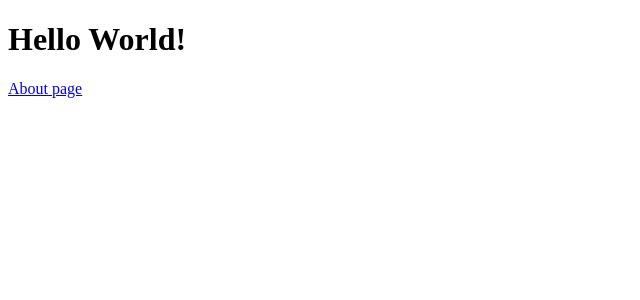
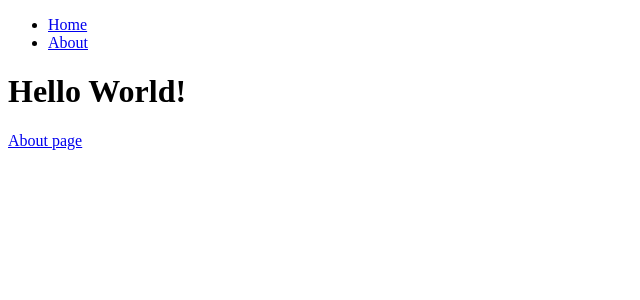
Before and after one commit to SofianeBoumedine/store, a Next.js app: page / in a window 1280 px wide. Shown: the top 300 px of the page, without its empty margins (0-640 px from the left). Built offline with nearby package versions, Linux system fonts and the light colour scheme.

Commit message:
Shared Components

```diff
--- /dev/null
+++ b/components/Header.js
@@ -0,0 +1,20 @@
+import Link from "next/link";
+
+export default () => (
+  <header>
+    <nav>
+      <ul>
+        <li>
+          <Link href={"/"}>
+            <a>Home</a>
+          </Link>
+        </li>
+        <li>
+          <Link href={"/about"}>
+            <a>About</a>
+          </Link>
+        </li>
+      </ul>
+    </nav>
+  </header>
+);
--- /dev/null
+++ b/lib/withLayout.js
@@ -0,0 +1,17 @@
+import React from "react";
+import Header from "../components/Header";
+
+const withLayout = Component => {
+  return class extends React.Component {
+    render() {
+      return (
+        <>
+          <Header />
+          <Component />
+        </>
+      );
+    }
+  };
+};
+
+export default withLayout;
--- a/pages/about.js
+++ b/pages/about.js
@@ -1,6 +1,7 @@
 import Head from "next/head";
+import withLayout from "../lib/withLayout";
 
-export default () => (
+const About = () => (
   <div>
     <Head>
       <title>About | Store</title>
@@ -8,3 +9,5 @@
     <h1>About Page!</h1>{" "}
   </div>
 );
+
+export default withLayout(About);
--- a/pages/index.js
+++ b/pages/index.js
@@ -1,8 +1,9 @@
 import Link from "next/link";
 import Head from "next/head";
+import withLayout from "../lib/withLayout";
 
-export default () => (
-  <div>
+const Index = () => (
+  <>
     <Head>
       <title>Store</title>
     </Head>
@@ -10,5 +11,7 @@
     <Link href={"/about"}>
       <a>About page</a>
     </Link>
-  </div>
+  </>
 );
+
+export default withLayout(Index);
```
